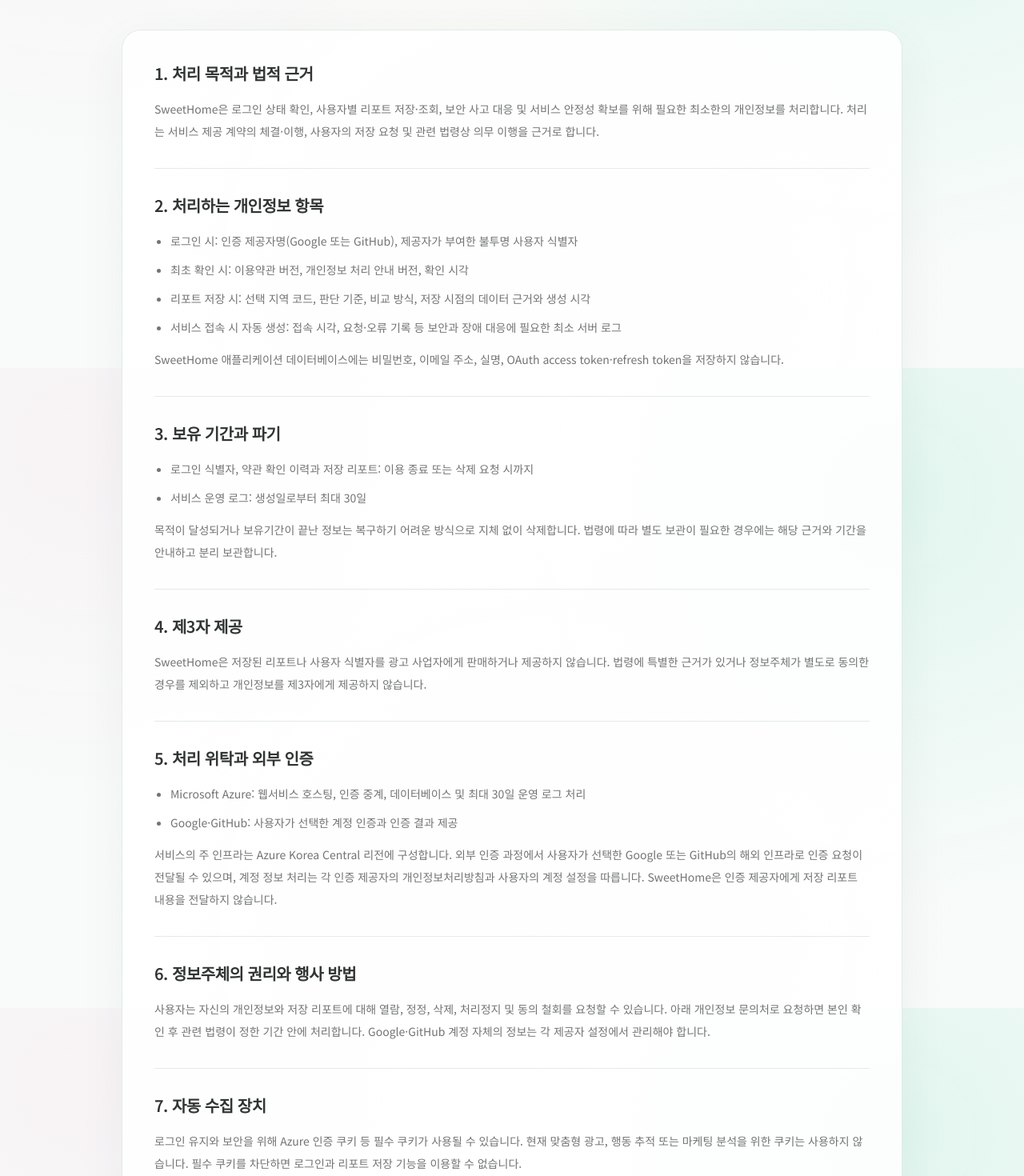
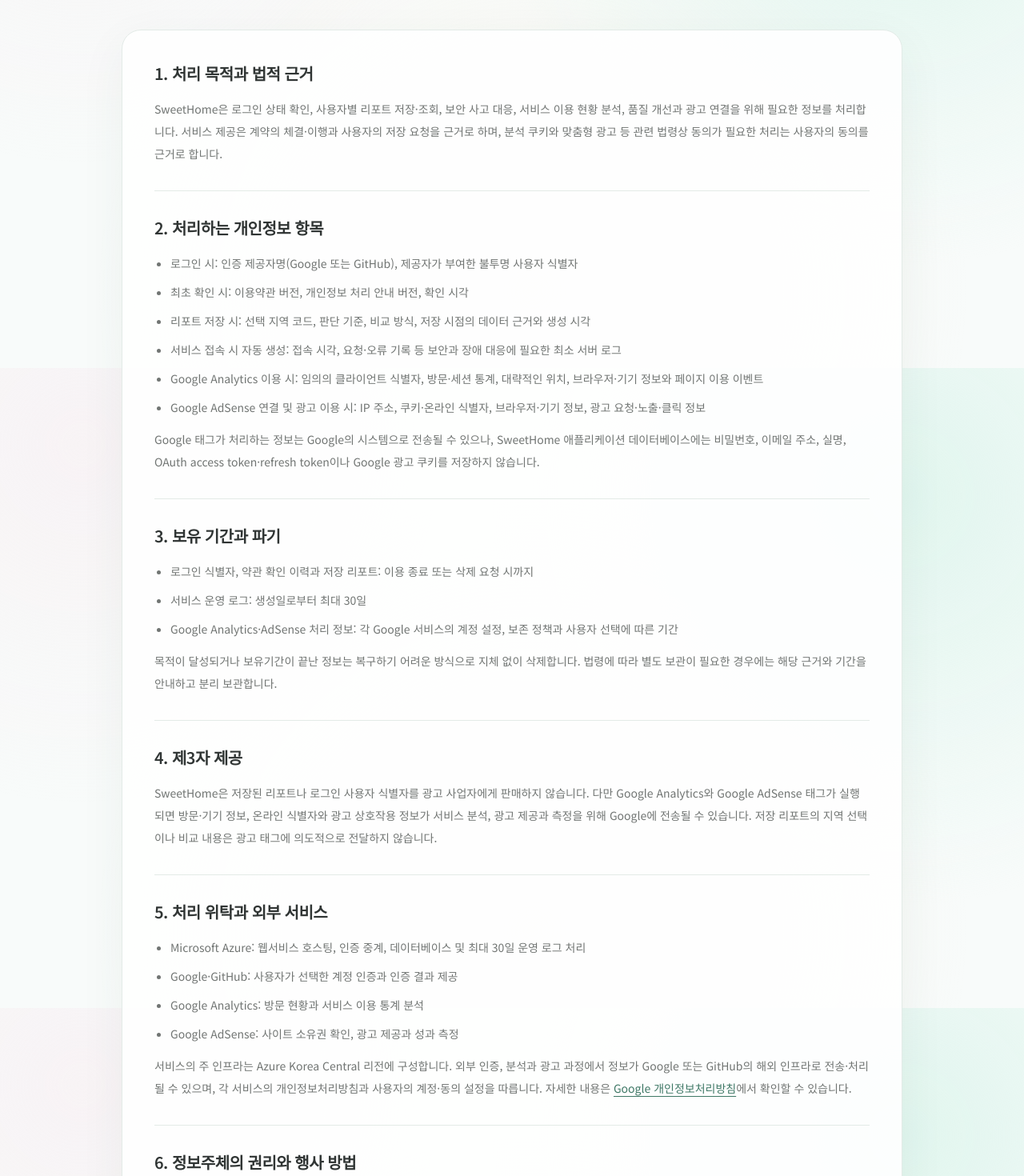
Before and after one commit to pjy2163/sweet_home, a Next.js app in the folder frontend/: page /privacy in a window 1280 px wide. Shown: the part 340-1810 px from the top of the page at 80% size. Built offline with nearby package versions, Linux system fonts and the light colour scheme; no server answers.

Commit message:
docs: 분석 및 광고 개인정보 처리 안내 갱신 (#72)

```diff
--- a/frontend/src/app/privacy/page.tsx
+++ b/frontend/src/app/privacy/page.tsx
@@ -10,12 +10,12 @@
 
   return (
     <PolicyLayout
-      description="SweetHome이 로그인과 리포트 저장 과정에서 어떤 정보를 왜 처리하고, 언제 삭제하는지 설명합니다."
-      effectiveDate="2026년 7월 15일"
+      description="SweetHome이 로그인, 리포트 저장, 서비스 분석과 광고 연결 과정에서 어떤 정보를 왜 처리하는지 설명합니다."
+      effectiveDate="2026년 7월 18일"
       title="개인정보처리방침"
     >
       <PolicySection title="1. 처리 목적과 법적 근거">
-        <p>SweetHome은 로그인 상태 확인, 사용자별 리포트 저장·조회, 보안 사고 대응 및 서비스 안정성 확보를 위해 필요한 최소한의 개인정보를 처리합니다. 처리는 서비스 제공 계약의 체결·이행, 사용자의 저장 요청 및 관련 법령상 의무 이행을 근거로 합니다.</p>
+        <p>SweetHome은 로그인 상태 확인, 사용자별 리포트 저장·조회, 보안 사고 대응, 서비스 이용 현황 분석, 품질 개선과 광고 연결을 위해 필요한 정보를 처리합니다. 서비스 제공은 계약의 체결·이행과 사용자의 저장 요청을 근거로 하며, 분석 쿠키와 맞춤형 광고 등 관련 법령상 동의가 필요한 처리는 사용자의 동의를 근거로 합니다.</p>
       </PolicySection>
       <PolicySection title="2. 처리하는 개인정보 항목">
         <ul className="list-disc space-y-2 pl-5">
@@ -23,31 +23,38 @@
           <li>최초 확인 시: 이용약관 버전, 개인정보 처리 안내 버전, 확인 시각</li>
           <li>리포트 저장 시: 선택 지역 코드, 판단 기준, 비교 방식, 저장 시점의 데이터 근거와 생성 시각</li>
           <li>서비스 접속 시 자동 생성: 접속 시각, 요청·오류 기록 등 보안과 장애 대응에 필요한 최소 서버 로그</li>
+          <li>Google Analytics 이용 시: 임의의 클라이언트 식별자, 방문·세션 통계, 대략적인 위치, 브라우저·기기 정보와 페이지 이용 이벤트</li>
+          <li>Google AdSense 연결 및 광고 이용 시: IP 주소, 쿠키·온라인 식별자, 브라우저·기기 정보, 광고 요청·노출·클릭 정보</li>
         </ul>
-        <p>SweetHome 애플리케이션 데이터베이스에는 비밀번호, 이메일 주소, 실명, OAuth access token·refresh token을 저장하지 않습니다.</p>
+        <p>Google 태그가 처리하는 정보는 Google의 시스템으로 전송될 수 있으나, SweetHome 애플리케이션 데이터베이스에는 비밀번호, 이메일 주소, 실명, OAuth access token·refresh token이나 Google 광고 쿠키를 저장하지 않습니다.</p>
       </PolicySection>
       <PolicySection title="3. 보유 기간과 파기">
         <ul className="list-disc space-y-2 pl-5">
           <li>로그인 식별자, 약관 확인 이력과 저장 리포트: 이용 종료 또는 삭제 요청 시까지</li>
           <li>서비스 운영 로그: 생성일로부터 최대 30일</li>
+          <li>Google Analytics·AdSense 처리 정보: 각 Google 서비스의 계정 설정, 보존 정책과 사용자 선택에 따른 기간</li>
         </ul>
         <p>목적이 달성되거나 보유기간이 끝난 정보는 복구하기 어려운 방식으로 지체 없이 삭제합니다. 법령에 따라 별도 보관이 필요한 경우에는 해당 근거와 기간을 안내하고 분리 보관합니다.</p>
       </PolicySection>
       <PolicySection title="4. 제3자 제공">
-        <p>SweetHome은 저장된 리포트나 사용자 식별자를 광고 사업자에게 판매하거나 제공하지 않습니다. 법령에 특별한 근거가 있거나 정보주체가 별도로 동의한 경우를 제외하고 개인정보를 제3자에게 제공하지 않습니다.</p>
+        <p>SweetHome은 저장된 리포트나 로그인 사용자 식별자를 광고 사업자에게 판매하지 않습니다. 다만 Google Analytics와 Google AdSense 태그가 실행되면 방문·기기 정보, 온라인 식별자와 광고 상호작용 정보가 서비스 분석, 광고 제공과 측정을 위해 Google에 전송될 수 있습니다. 저장 리포트의 지역 선택이나 비교 내용은 광고 태그에 의도적으로 전달하지 않습니다.</p>
       </PolicySection>
-      <PolicySection title="5. 처리 위탁과 외부 인증">
+      <PolicySection title="5. 처리 위탁과 외부 서비스">
         <ul className="list-disc space-y-2 pl-5">
           <li>Microsoft Azure: 웹서비스 호스팅, 인증 중계, 데이터베이스 및 최대 30일 운영 로그 처리</li>
           <li>Google·GitHub: 사용자가 선택한 계정 인증과 인증 결과 제공</li>
+          <li>Google Analytics: 방문 현황과 서비스 이용 통계 분석</li>
+          <li>Google AdSense: 사이트 소유권 확인, 광고 제공과 성과 측정</li>
         </ul>
-        <p>서비스의 주 인프라는 Azure Korea Central 리전에 구성합니다. 외부 인증 과정에서 사용자가 선택한 Google 또는 GitHub의 해외 인프라로 인증 요청이 전달될 수 있으며, 계정 정보 처리는 각 인증 제공자의 개인정보처리방침과 사용자의 계정 설정을 따릅니다. SweetHome은 인증 제공자에게 저장 리포트 내용을 전달하지 않습니다.</p>
+        <p>서비스의 주 인프라는 Azure Korea Central 리전에 구성합니다. 외부 인증, 분석과 광고 과정에서 정보가 Google 또는 GitHub의 해외 인프라로 전송·처리될 수 있으며, 각 서비스의 개인정보처리방침과 사용자의 계정·동의 설정을 따릅니다. 자세한 내용은 <a className="text-sage-strong underline underline-offset-4" href="https://policies.google.com/privacy?hl=ko" rel="noreferrer" target="_blank">Google 개인정보처리방침</a>에서 확인할 수 있습니다.</p>
       </PolicySection>
       <PolicySection title="6. 정보주체의 권리와 행사 방법">
-        <p>사용자는 자신의 개인정보와 저장 리포트에 대해 열람, 정정, 삭제, 처리정지 및 동의 철회를 요청할 수 있습니다. 아래 개인정보 문의처로 요청하면 본인 확인 후 관련 법령이 정한 기간 안에 처리합니다. Google·GitHub 계정 자체의 정보는 각 제공자 설정에서 관리해야 합니다.</p>
+        <p>사용자는 자신의 개인정보와 저장 리포트에 대해 열람, 정정, 삭제, 처리정지 및 동의 철회를 요청할 수 있습니다. 아래 개인정보 문의처로 요청하면 본인 확인 후 관련 법령이 정한 기간 안에 처리합니다. Google·GitHub 계정과 광고 맞춤설정은 각 제공자 설정에서 관리해야 합니다.</p>
       </PolicySection>
       <PolicySection title="7. 자동 수집 장치">
-        <p>로그인 유지와 보안을 위해 Azure 인증 쿠키 등 필수 쿠키가 사용될 수 있습니다. 현재 맞춤형 광고, 행동 추적 또는 마케팅 분석을 위한 쿠키는 사용하지 않습니다. 필수 쿠키를 차단하면 로그인과 리포트 저장 기능을 이용할 수 없습니다.</p>
+        <p>로그인 유지와 보안을 위해 Azure 인증 쿠키 등 필수 쿠키가 사용됩니다. Google Analytics는 방문자와 세션을 구분하기 위해 <code>_ga</code> 등 분석 쿠키를 사용할 수 있고, Google AdSense는 광고 제공·빈도 제한·성과 측정과 설정에 따른 맞춤화를 위해 Google 또는 제3자 도메인의 쿠키와 로컬 저장소를 사용할 수 있습니다.</p>
+        <p>사용자는 브라우저 설정에서 쿠키를 삭제·차단하고, <a className="text-sage-strong underline underline-offset-4" href="https://adssettings.google.com/" rel="noreferrer" target="_blank">Google 광고 설정</a> 또는 <a className="text-sage-strong underline underline-offset-4" href="https://tools.google.com/dlpage/gaoptout?hl=ko" rel="noreferrer" target="_blank">Google Analytics 차단 브라우저 부가기능</a>을 이용할 수 있습니다. 필수 쿠키를 차단하면 로그인과 리포트 저장 기능을 이용할 수 없습니다.</p>
+        <p>유럽경제지역, 영국 또는 스위스 이용자에게 광고를 제공하는 경우 광고 활성화 전에 Google 인증 동의 관리 플랫폼을 통해 필요한 고지와 동의 선택을 제공합니다.</p>
       </PolicySection>
       <PolicySection title="8. 안전성 확보 조치">
         <p>SweetHome은 외부 HTTPS 통신, 내부 API 네트워크 제한, 서버 간 비밀키 검증, 사용자별 소유권 확인, 최소 권한, 비밀정보의 환경변수·Azure secret 관리, 보안 헤더와 로그 보존기간 제한을 적용합니다.</p>
--- a/frontend/src/components/agreement-gate.tsx
+++ b/frontend/src/components/agreement-gate.tsx
@@ -81,7 +81,7 @@
               </div>
               <div className="flex items-start gap-3 rounded-xl border border-line bg-white p-4 transition hover:border-sage-line">
                 <input className="mt-1 h-4 w-4" id="privacy-confirmation" checked={privacyConfirmed} onChange={(event) => setPrivacyConfirmed(event.target.checked)} type="checkbox" />
-                <div className="text-sm leading-6"><label className="cursor-pointer font-bold" htmlFor="privacy-confirmation">[필수] 개인정보 처리 안내 확인</label><br /><span className="text-xs text-muted">인증 제공자·불투명 식별자·저장 리포트 · 이용 종료 또는 삭제 요청 시까지</span><br /><Link className="text-xs text-sage-strong underline underline-offset-4" href="/privacy" target="_blank">개인정보처리방침 보기</Link></div>
+                <div className="text-sm leading-6"><label className="cursor-pointer font-bold" htmlFor="privacy-confirmation">[필수] 개인정보 처리 안내 확인</label><br /><span className="text-xs text-muted">로그인·저장 리포트·서비스 분석·광고 연결 정보 처리 안내</span><br /><Link className="text-xs text-sage-strong underline underline-offset-4" href="/privacy" target="_blank">개인정보처리방침 보기</Link></div>
               </div>
             </div>
           ) : null}
--- a/frontend/src/lib/dev-user-storage.ts
+++ b/frontend/src/lib/dev-user-storage.ts
@@ -10,7 +10,7 @@
 } from "@/types/sweethome";
 
 const TERMS_VERSION = "2026-07-15";
-const PRIVACY_NOTICE_VERSION = "2026-07-15";
+const PRIVACY_NOTICE_VERSION = "2026-07-18";
 
 const PRIORITY_LABELS: Record<ExploreCondition, string> = {
   price: "주거 비용",
```
Also changed, not shown: 2 other files (tests, documents, lock files or other folders).
